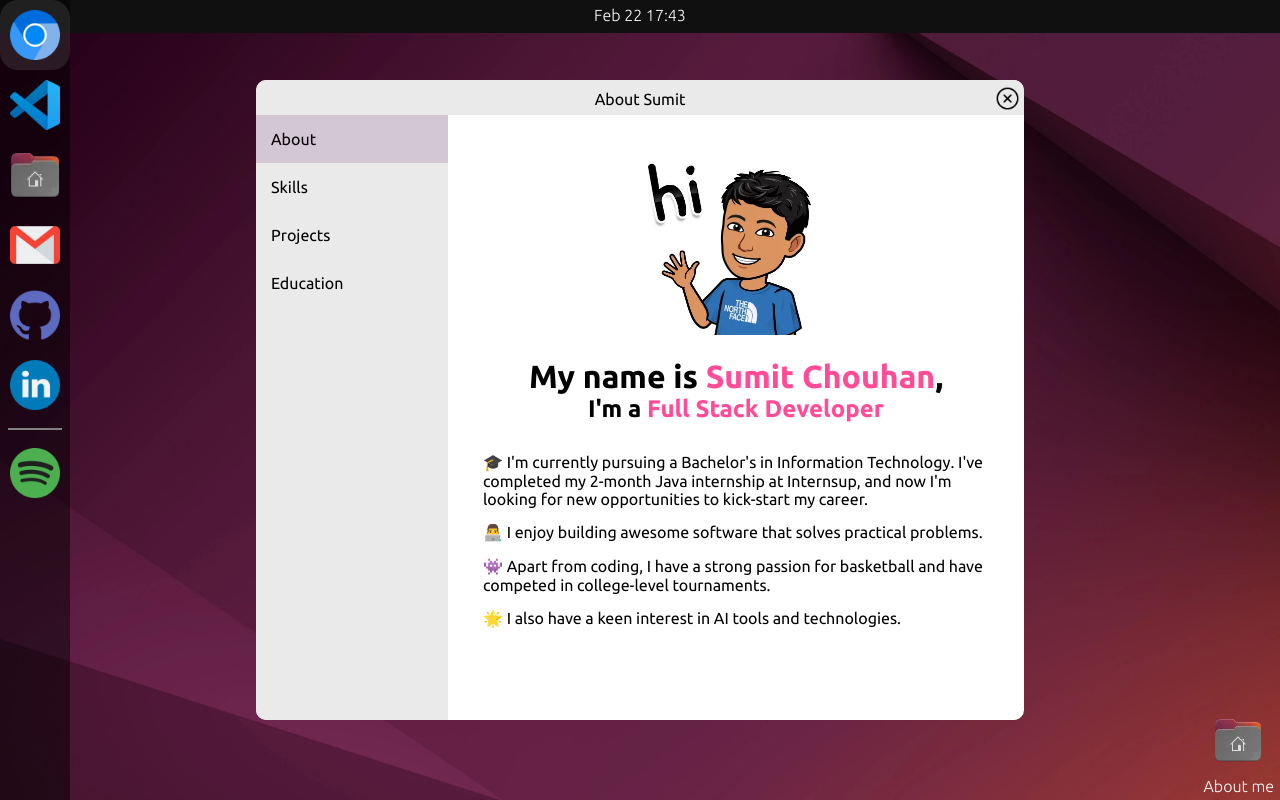
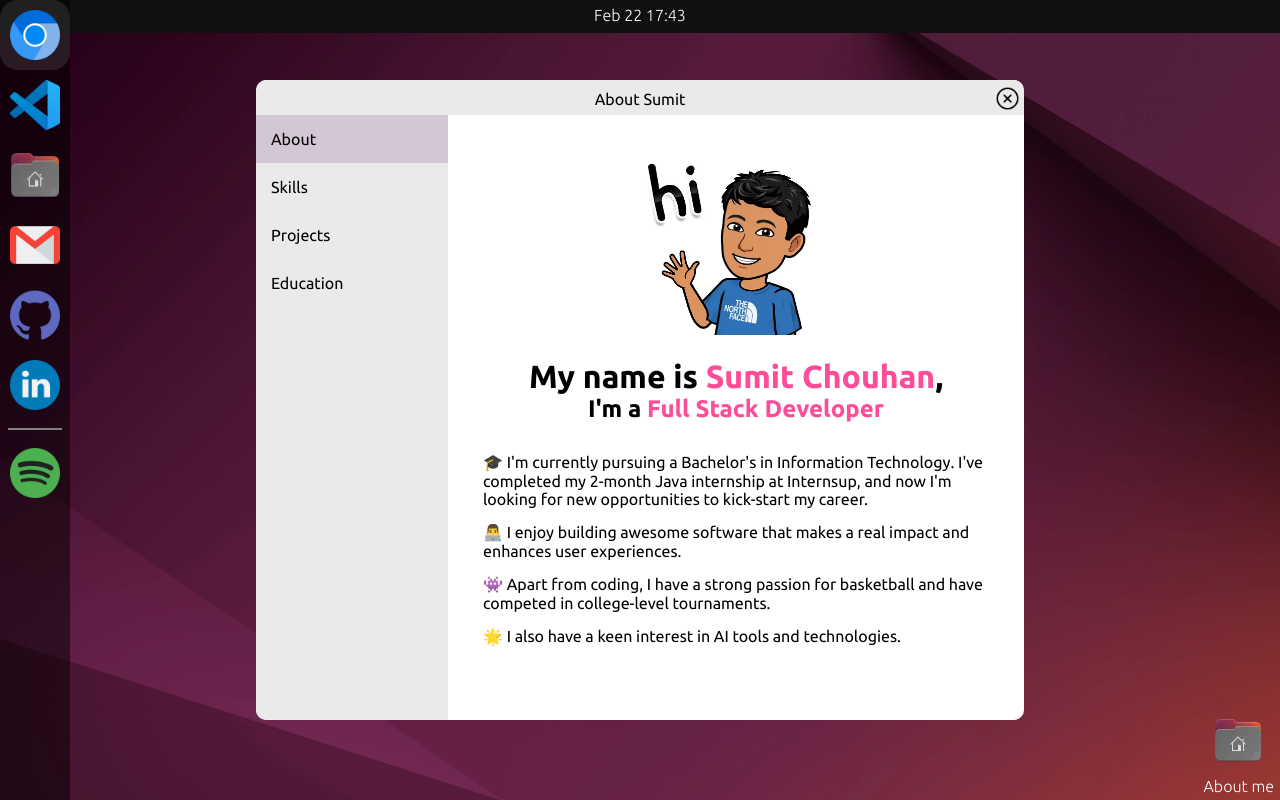
Before and after one commit to Sumitchouhan774/UbuntuOs-Portfolio, a React (Create React App) app: page / in a window 1280 px wide. Both pictures are taken after a click on the element "About me". Built offline with nearby package versions, Linux system fonts and the light colour scheme.

Commit message:
Update content

```diff
--- a/public/styles.css
+++ b/public/styles.css
@@ -276,8 +276,8 @@ body {
 
   /* Spinning circle animation */
   .spinner {
-    width: 80px;
-    height: 80px;
+    width: 50px;
+    height: 50px;
     border: 5px solid white;
     border-top: 5px solid transparent;
     border-radius: 50%;
--- a/src/App.jsx
+++ b/src/App.jsx
@@ -105,7 +105,7 @@ function App() {
                                     <h2>I'm a <span className="highlight">Full Stack Developer</span></h2>
                                     <div className="details">
                                         <p>🎓 I'm currently pursuing a Bachelor's in Information Technology. I've completed my 2-month Java internship at Internsup, and now I'm looking for new opportunities to kick-start my career.</p>
-                                        <p>👨‍💻 I enjoy building awesome software that solves practical problems.</p>
+                                        <p>👨‍💻 I enjoy building awesome software that makes a real impact and enhances user experiences.</p>
                                         <p>👾 Apart from coding, I have a strong passion for basketball and have competed in college-level tournaments.</p>
                                         <p>🌟 I also have a keen interest in AI tools and technologies.</p>
                                     </div>
```
